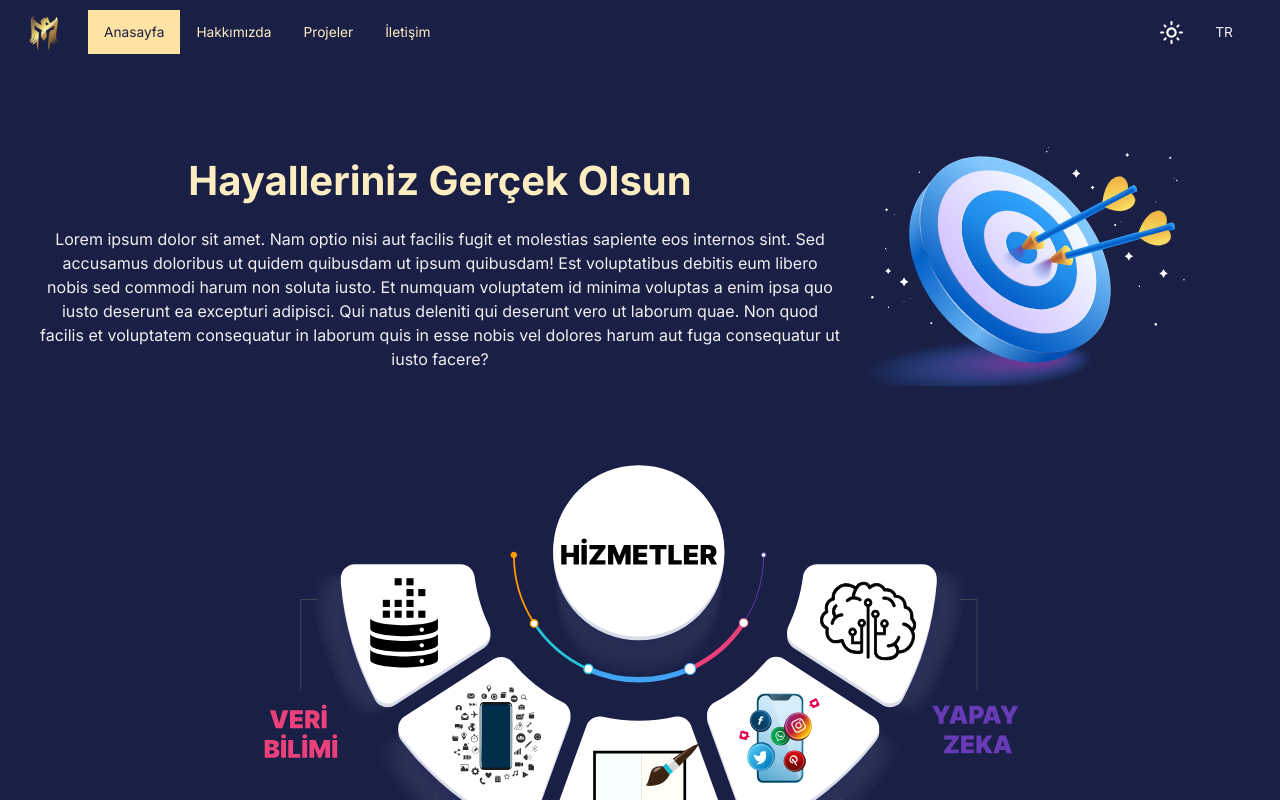
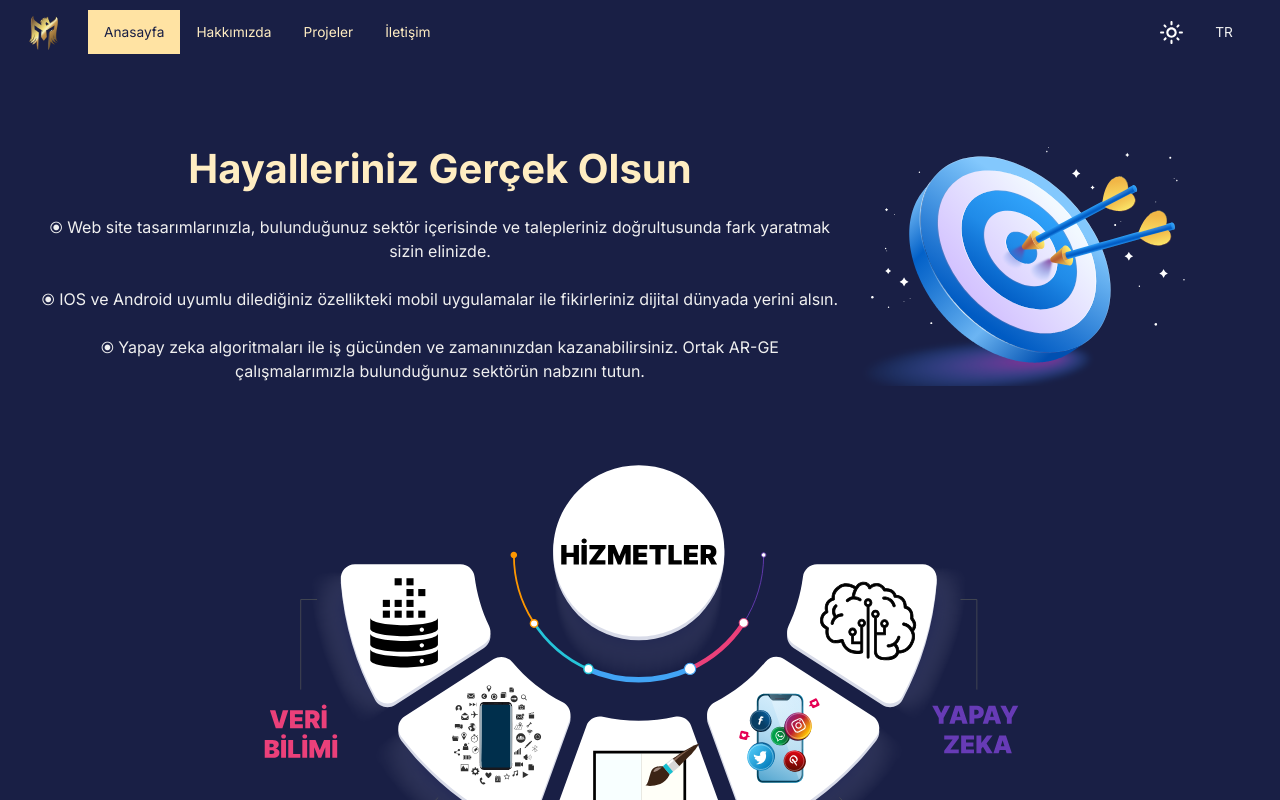
Before and after one commit to salihhugurr/business-landing, a React (Create React App) app: page /home in a window 1280 px wide. Shown: the top 800 px of the page. Built offline with nearby package versions, Linux system fonts and the light colour scheme.

Commit message:
description added

```diff
--- a/src/languages/translationEn.js
+++ b/src/languages/translationEn.js
@@ -56,4 +56,7 @@ export const translationEn = {
   Error:
     "An error occurred while sending email. We will solve this problem as soon as possible... If you want you can contact with us by calling.",
     Send:"Send",
+    HomeDesc1:"Web site tasarımlarınızla, bulunduğunuz sektör içerisinde ve talepleriniz doğrultusunda fark yaratmak sizin elinizde.",
+    HomeDesc2:"IOS ve Android uyumlu dilediğiniz özellikteki mobil uygulamalar ile fikirleriniz dijital dünyada yerini alsın.",
+    HomeDesc3:"Yapay zeka algoritmaları ile iş gücünden ve zamanınızdan kazanabilirsiniz. Ortak AR-GE çalışmalarımızla bulunduğunuz sektörün nabzını tutun.",
 };
--- a/src/languages/translationTr.js
+++ b/src/languages/translationTr.js
@@ -64,4 +64,7 @@ export const translationTr = {
   Error:
     "Mailiniz gönderilirken bir hatayla karşılaşıldı. Yakın zamanda konuyla ilgili çözüme ulaşacağız... Dilerseniz telefon numarası üzerinden iletişim sağlayabilirsiniz.",
     Send:"Gönder",
+    HomeDesc1:"⦿ Web site tasarımlarınızla, bulunduğunuz sektör içerisinde ve talepleriniz doğrultusunda fark yaratmak sizin elinizde.",
+    HomeDesc2:"⦿ IOS ve Android uyumlu dilediğiniz özellikteki mobil uygulamalar ile fikirleriniz dijital dünyada yerini alsın.",
+    HomeDesc3:"⦿ Yapay zeka algoritmaları ile iş gücünden ve zamanınızdan kazanabilirsiniz. Ortak AR-GE çalışmalarımızla bulunduğunuz sektörün nabzını tutun.",
 };
--- a/src/scenes/home/index.jsx
+++ b/src/scenes/home/index.jsx
@@ -69,14 +69,7 @@ const Home = () => {
             fontSize={isNonMobile ? 16 : 12}
             marginTop={2}
           >
-            Lorem ipsum dolor sit amet. Nam optio nisi aut facilis fugit et
-            molestias sapiente eos internos sint. Sed accusamus doloribus ut
-            quidem quibusdam ut ipsum quibusdam! Est voluptatibus debitis eum
-            libero nobis sed commodi harum non soluta iusto. Et numquam
-            voluptatem id minima voluptas a enim ipsa quo iusto deserunt ea
-            excepturi adipisci. Qui natus deleniti qui deserunt vero ut laborum
-            quae. Non quod facilis et voluptatem consequatur in laborum quis in
-            esse nobis vel dolores harum aut fuga consequatur ut iusto facere?
+            {t("HomeDesc1")} <br/><br/> {t("HomeDesc2")} <br/><br/> {t("HomeDesc3")}
           </Typography>
         </Box>
 
```
Also changed, not shown: public/manifest.json.
